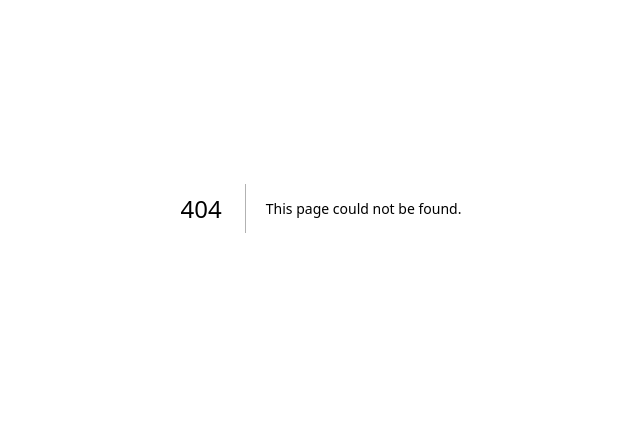
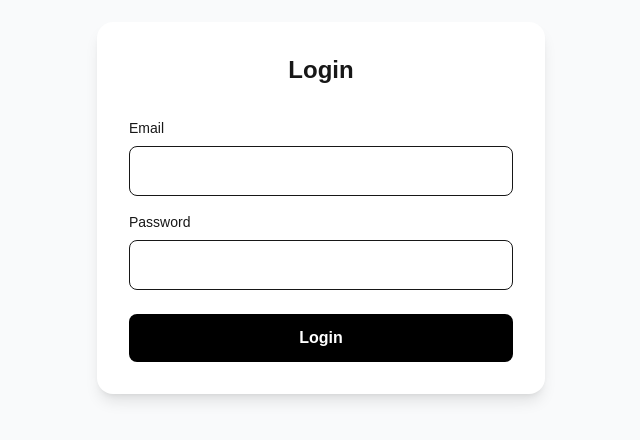
Before and after one commit to mindlesstunic/supper-clubs, a Next.js app in the folder client/: page /login in a window 1280 px wide. Before the commit this address had no page. Shown: the part 192-632 px from the top of the page, without its empty margins (319-959 px from the left). Built offline with nearby package versions, Linux system fonts and the light colour scheme.

Commit message:
Add frontend auth: login page and admin dashboard
- Login page with redirect based on role
- Admin dashboard showing pending applications
- Approve host functionality
- lib/auth.js helper functions
- Consistent styling with existing design

```diff
--- /dev/null
+++ b/client/app/admin/page.js
@@ -0,0 +1,127 @@
+"use client";
+
+import { useState, useEffect } from "react";
+import { useRouter } from "next/navigation";
+import { getToken, getUser, clearAuth } from "../../lib/auth";
+
+export default function AdminDashboard() {
+  const [applications, setApplications] = useState([]);
+  const [loading, setLoading] = useState(true);
+  const [user, setUser] = useState(null);
+  const router = useRouter();
+
+  useEffect(() => {
+    const currentUser = getUser();
+
+    // Check auth and role
+    if (!currentUser || currentUser.role !== "admin") {
+      router.push("/login");
+      return;
+    }
+
+    setUser(currentUser);
+    fetchApplications();
+  }, [router]);
+
+  const fetchApplications = async () => {
+    try {
+      const res = await fetch(
+        `${process.env.NEXT_PUBLIC_API_URL}/api/admin/applications`,
+        {
+          headers: { Authorization: `Bearer ${getToken()}` },
+        }
+      );
+      const data = await res.json();
+      setApplications(data);
+    } catch (error) {
+      console.error("Error fetching applications:", error);
+    } finally {
+      setLoading(false);
+    }
+  };
+
+  const handleApprove = async (applicationId) => {
+    try {
+      const res = await fetch(
+        `${process.env.NEXT_PUBLIC_API_URL}/api/admin/applications/${applicationId}/approve`,
+        {
+          method: "POST",
+          headers: { Authorization: `Bearer ${getToken()}` },
+        }
+      );
+
+      if (res.ok) {
+        // Remove from list
+        setApplications(applications.filter((app) => app.id !== applicationId));
+        alert("Host approved successfully!");
+      } else {
+        const data = await res.json();
+        alert(data.error || "Approval failed");
+      }
+    } catch (error) {
+      console.error("Approve error:", error);
+    }
+  };
+
+  const handleLogout = () => {
+    clearAuth();
+    router.push("/login");
+  };
+
+  if (loading) {
+    return (
+      <div className="min-h-screen flex items-center justify-center">
+        <p>Loading...</p>
+      </div>
+    );
+  }
+
+  return (
+    <div className="min-h-screen bg-gray-100">
+      {/* Header */}
+      <header className="bg-white border-b border-gray-200">
+        <div className="max-w-7xl mx-auto px-4 py-8 flex justify-between items-center">
+          <h1 className="text-3xl font-bold text-gray-900">Admin Dashboard</h1>
+          <div className="flex items-center gap-4">
+            <span className="text-sm text-gray-600">{user?.email}</span>
+            <button
+              onClick={handleLogout}
+              className="px-4 py-2 bg-black text-white text-sm rounded-full hover:bg-gray-800 transition-colors"
+            >
+              Logout
+            </button>
+          </div>
+        </div>
+      </header>
+
+      {/* Content */}
+      <main className="max-w-7xl mx-auto px-4 py-8">
+        <h2 className="text-2xl font-bold mb-6">Pending Host Applications</h2>
+
+        {applications.length === 0 ? (
+          <p className="text-gray-500">No pending applications</p>
+        ) : (
+          <div className="grid gap-4">
+            {applications.map((app) => (
+              <div
+                key={app.id}
+                className="bg-white p-6 rounded-2xl border border-gray-200 hover:shadow-xl transition-shadow"
+              >
+                <p className="font-semibold text-lg">{app.name}</p>
+                <p className="text-gray-600">{app.email}</p>
+                <p className="text-gray-600">{app.phone}</p>
+                <p className="text-sm text-gray-500 mt-2">{app.bio}</p>
+                <button
+                  onClick={() => handleApprove(app.id)}
+                  className="mt-4 px-5 py-2 bg-black text-white text-sm rounded-full hover:bg-gray-800 active:scale-95 cursor-pointer transition-all"
+                >
+                  Approve Host
+                </button>
+              </div>
+            ))}
+          </div>
+        )}
+      </main>
+    </div>
+  );
+}
--- /dev/null
+++ b/client/app/login/page.js
@@ -0,0 +1,99 @@
+"use client";
+
+import { useState } from "react";
+import { useRouter } from "next/navigation";
+
+export default function LoginPage() {
+  const [email, setEmail] = useState("");
+  const [password, setPassword] = useState("");
+  const [error, setError] = useState("");
+  const [loading, setLoading] = useState(false);
+  const router = useRouter();
+
+  const handleSubmit = async (e) => {
+    e.preventDefault();
+    setError("");
+    setLoading(true);
+
+    try {
+      const res = await fetch(
+        `${process.env.NEXT_PUBLIC_API_URL}/api/auth/login`,
+        {
+          method: "POST",
+          headers: { "Content-Type": "application/json" },
+          body: JSON.stringify({ email, password }),
+        }
+      );
+
+      const data = await res.json();
+
+      if (!res.ok) {
+        setError(data.error || "Login failed");
+        setLoading(false);
+        return;
+      }
+
+      // Store token
+      localStorage.setItem("token", data.token);
+      localStorage.setItem("user", JSON.stringify(data.user));
+
+      // Redirect based on role
+      if (data.user.role === "admin") {
+        router.push("/admin");
+      } else if (data.user.role === "host") {
+        router.push("/dashboard");
+      } else {
+        router.push("/");
+      }
+    } catch (err) {
+      setError("Network error. Please try again.");
+      setLoading(false);
+    }
+  };
+
+  return (
+    <div className="min-h-screen flex items-center justify-center bg-gray-50">
+      <div className="w-full max-w-md p-8 bg-white rounded-2xl shadow-lg">
+        <h1 className="text-2xl font-bold text-center mb-8">Login</h1>
+
+        {error && (
+          <div className="mb-4 p-3 bg-red-100 text-red-700 rounded-lg text-sm">
+            {error}
+          </div>
+        )}
+
+        <form onSubmit={handleSubmit}>
+          <div className="mb-4">
+            <label className="block text-sm font-medium mb-2">Email</label>
+            <input
+              type="email"
+              value={email}
+              onChange={(e) => setEmail(e.target.value)}
+              className="w-full px-4 py-3 border rounded-lg focus:outline-none focus:ring-2 focus:ring-black"
+              required
+            />
+          </div>
+
+          <div className="mb-6">
+            <label className="block text-sm font-medium mb-2">Password</label>
+            <input
+              type="password"
+              value={password}
+              onChange={(e) => setPassword(e.target.value)}
+              className="w-full px-4 py-3 border rounded-lg focus:outline-none focus:ring-2 focus:ring-black"
+              required
+            />
+          </div>
+
+          <button
+            type="submit"
+            disabled={loading}
+            className="w-full py-3 bg-black text-white rounded-lg font-semibold hover:bg-gray-800 disabled:bg-gray-400"
+          >
+            {loading ? "Logging in..." : "Login"}
+          </button>
+        </form>
+      </div>
+    </div>
+  );
+}
--- /dev/null
+++ b/client/lib/auth.js
@@ -0,0 +1,24 @@
+export function getToken() {
+  if (typeof window === "undefined") return null;
+  return localStorage.getItem("token");
+}
+
+export function getUser() {
+  if (typeof window === "undefined") return null;
+  const user = localStorage.getItem("user");
+  return user ? JSON.parse(user) : null;
+}
+
+export function setAuth(token, user) {
+  localStorage.setItem("token", token);
+  localStorage.setItem("user", JSON.stringify(user));
+}
+
+export function clearAuth() {
+  localStorage.removeItem("token");
+  localStorage.removeItem("user");
+}
+
+export function isAuthenticated() {
+  return !!getToken();
+}
```
Also changed, not shown: 1 other file (tests, documents, lock files or other folders).
